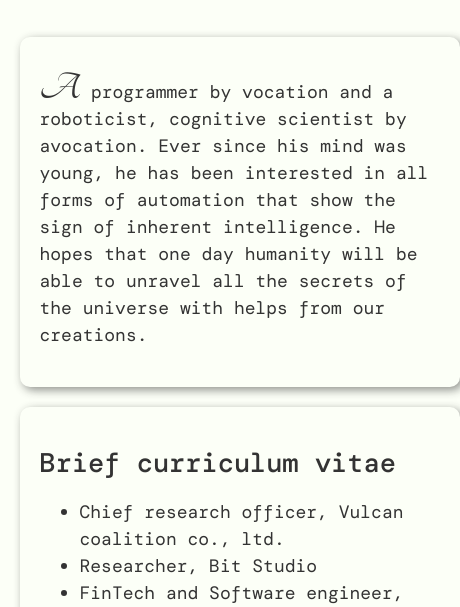
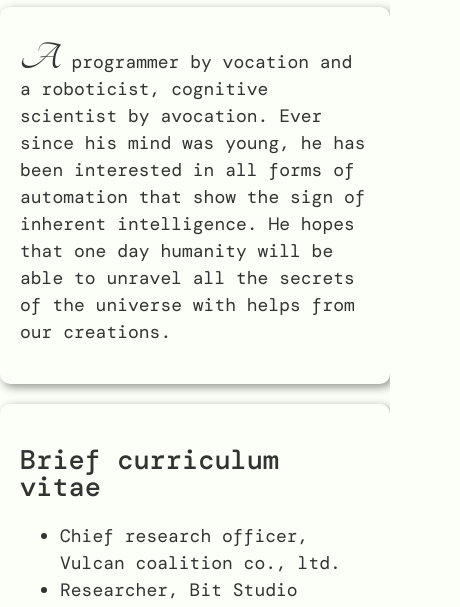
Before and after one commit to PVirie/public, a plain HTML site: page index.html in a window 390 px wide. Shown: the part 237-844 px from the top of the page, 460 px wide, since content can reach past the window. Drawn offline with nearby package versions, Linux system fonts and the light colour scheme; a web font is replaced by a local one.

Commit message:
fixed mobile viewport

```diff
--- a/styles/layout.css
+++ b/styles/layout.css
@@ -1 +1 @@
-html{margin:0;padding:0}body{margin:30px 0;padding:0;display:flex;flex-direction:column;align-items:center}.content{flex:10 1 auto;display:flex;flex-flow:row nowrap;justify-content:center;align-items:flex-start;margin:0;padding:40px 0;max-width:70%;gap:40px}.content div.column{flex:1 1 auto;display:flex;flex-flow:column nowrap;justify-content:center;align-items:flex-start;margin:0;padding:0;max-width:100%;gap:20px}.content div.cell{flex:1 1 auto;width:400px;min-height:300px;padding:20px 20px}hr{margin:0;width:70%;border:solid 2px #333e}@media only screen and (max-width:800px){.content{max-width:90%;flex-flow:column nowrap}hr{width:90%}}
+html{margin:0;padding:0}body{margin:30px 0;padding:0;display:flex;flex-direction:column;justify-content:flex-start;align-items:center;gap:0}.content{flex:10 1 auto;display:flex;flex-flow:row nowrap;justify-content:center;align-items:flex-start;margin:0;padding:40px 0;max-width:70%;gap:40px}.content div.column{flex:1 1 auto;display:flex;flex-flow:column nowrap;justify-content:center;align-items:flex-start;margin:0;padding:0;max-width:100%;gap:20px}.content div.cell{flex:1 1 auto;max-width:400px;min-height:300px;padding:20px 20px}hr{margin:0;width:70%;border:solid 2px #333e}@media only screen and (max-width:800px){body{margin:0;padding:0}.content{max-width:100%;flex-flow:column nowrap}hr{width:90%}}
```
